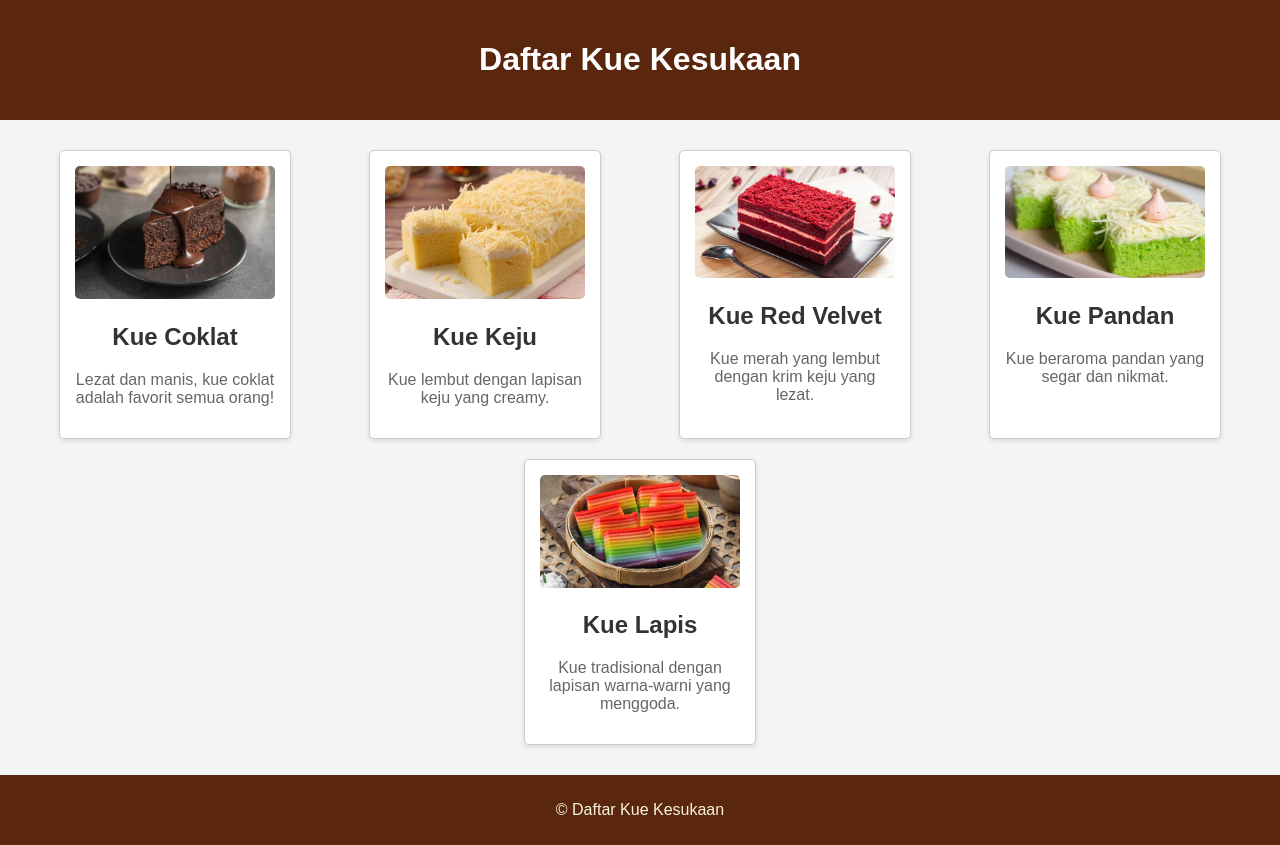
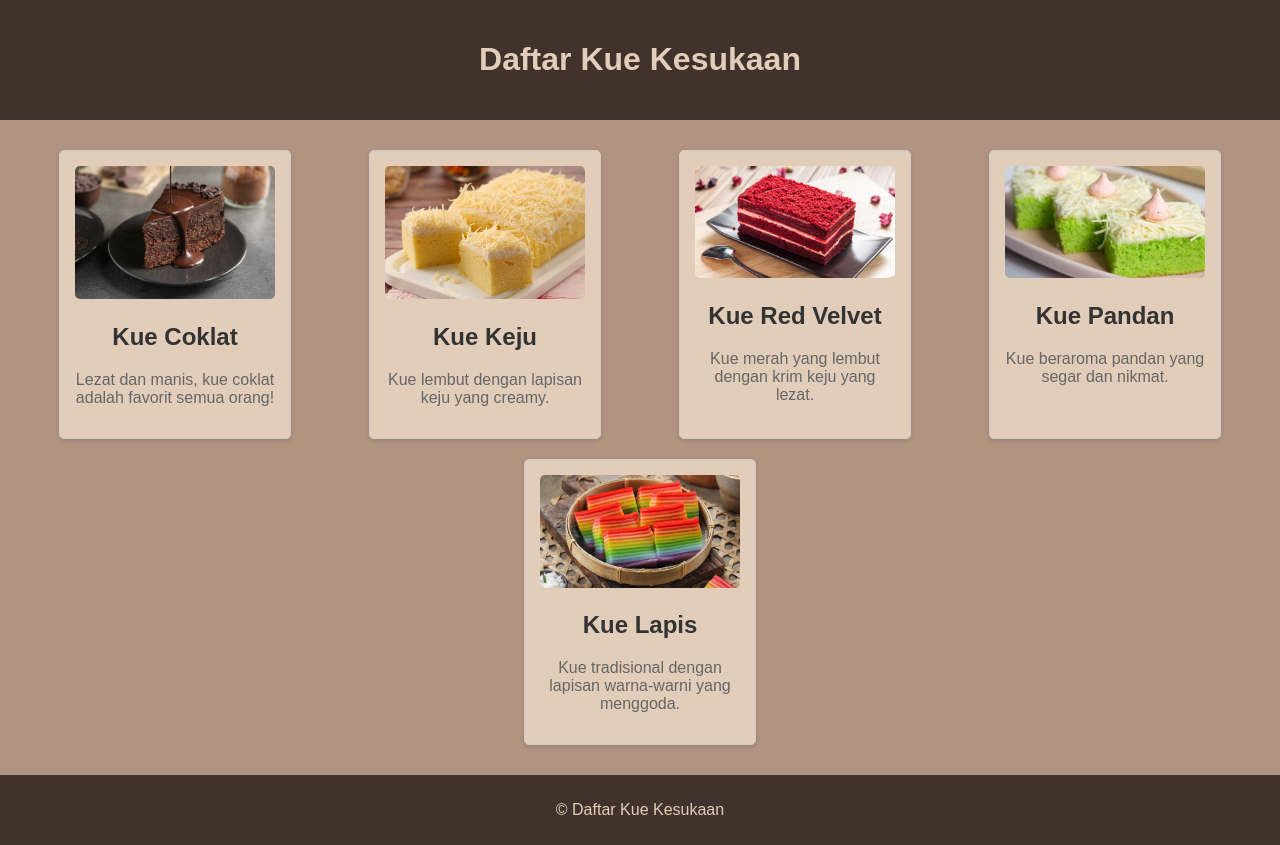
Before and after one commit to Gilyaa/Nadya, a plain HTML site: page index.html in a window 1280 px wide. Drawn offline with Linux system fonts and the light colour scheme.

Commit message:
Update index.html

```diff
--- a/index.html
+++ b/index.html
@@ -9,12 +9,12 @@
             font-family: Arial, sans-serif;
             margin: 0;
             padding: 0;
-            background-color: #f4f4f4;
+            background-color: rgb(177, 147, 129);
         }
 
         header {
-            background-color: #5a270e;
-            color: white;
+            background-color: #41332b;
+            color:rgb(225, 205, 185);
             text-align: center;
             padding: 20px 0;
         }
@@ -30,7 +30,7 @@
         }
 
         .cake-item {
-            background-color: white;
+            background-color: rgb(225, 205, 185);
             border: 1px solid #ccc;
             border-radius: 5px;
             box-shadow: 0 2px 5px rgba(0, 0, 0, 0.1);
@@ -63,8 +63,8 @@
         footer {
             text-align: center;
             padding: 10px 0;
-            background-color: #5a270e;
-            color: beige;
+            background-color: #41332b;
+            color: rgb(225, 205, 185);
             position: relative;
             bottom: 0;
             width: 100%;
```
